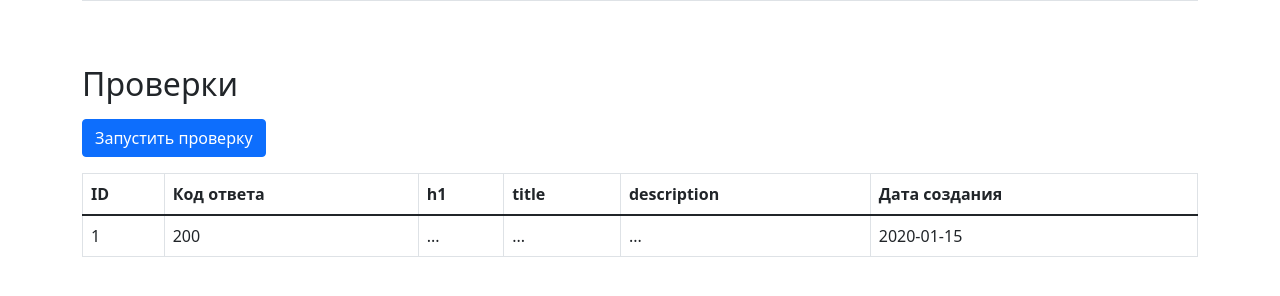
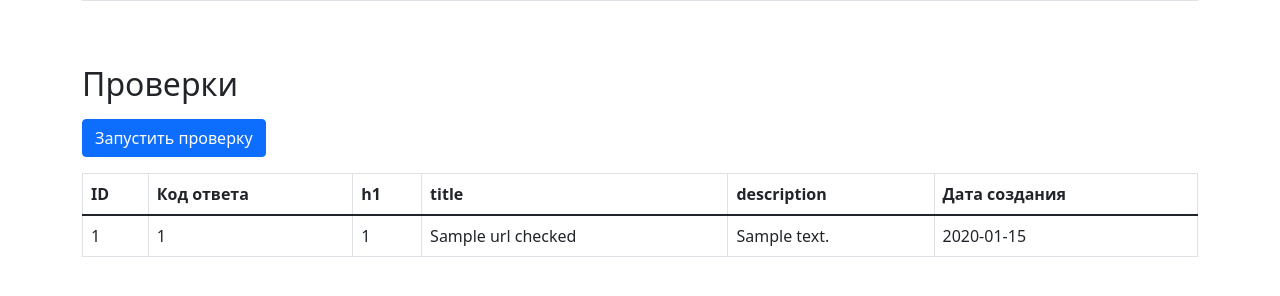
Before and after one commit to Spring-Silver-Bird/python-project-83, a Flask app: template page_analyzer/templates/url_detail.html in a window 1280 px wide. Shown: the part 251-547 px from the top of the page. Run offline with Flask 3, Linux system fonts and the light colour scheme; the template is opened without the code that fills it: most values are stand-ins (such as "Sample title", 1, 10 or a date in 2020).

```diff
--- a/page_analyzer/__init__.py
+++ b/page_analyzer/__init__.py
@@ -1,6 +1,6 @@
-from .app import app
 from dotenv import load_dotenv
 
+from .app import app
 
 load_dotenv()
 
--- a/page_analyzer/templates/url_detail.html
+++ b/page_analyzer/templates/url_detail.html
@@ -52,14 +52,14 @@
                 <th>Дата создания</th>
             </tr>
         </thead>
-        {% for url_checked in urls_checked %}
+        {% for url_checked in (urls_checked or []) %}
         <tbody>
             <tr>
                 <td>{{ url_checked.id  or '' }}</td>
-                <td> 200 </td>
-                <td> ... </td>
-                <td> ... </td>
-                <td> ... </td>
+                <td>{{ url_checked.id  or '' }}</td>
+                <td>{{ url_checked.id  or '' }}</td>
+                <td>{{ url_checked.title  or '' }}</td>
+                <td>{{ url_checked.description_tag  or '' }}</td>
                 <td>{{ url_checked.created_at.strftime('%Y-%m-%d')  or '' }}</td>
             </tr>
         </tbody>
--- a/page_analyzer/url_validator.py
+++ b/page_analyzer/url_validator.py
@@ -1,7 +1,7 @@
 #!/usr/bin/env python3
-import validators
 from urllib.parse import urlparse
 
+import validators
 
 
 def normalize_url(url: str) -> str:
@@ -10,6 +10,7 @@ def normalize_url(url: str) -> str:
     normalized_url = f"{parsed_url.scheme}://{parsed_url.hostname}"
     print(f'Normalize URL: {normalized_url}')
     return normalized_url
+
 
 def validate_url(url: str) -> bool:
     """Validate URL format"""
```
